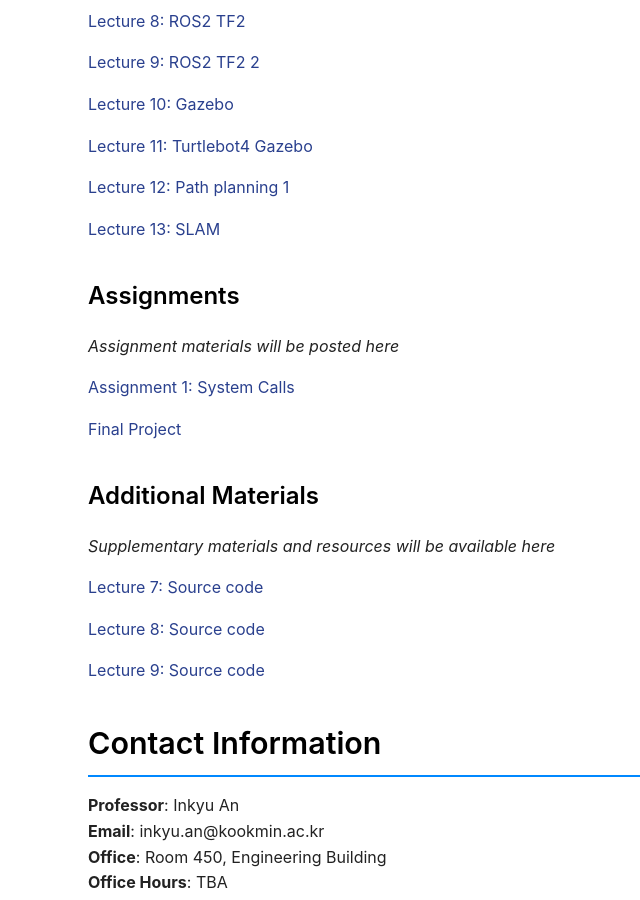
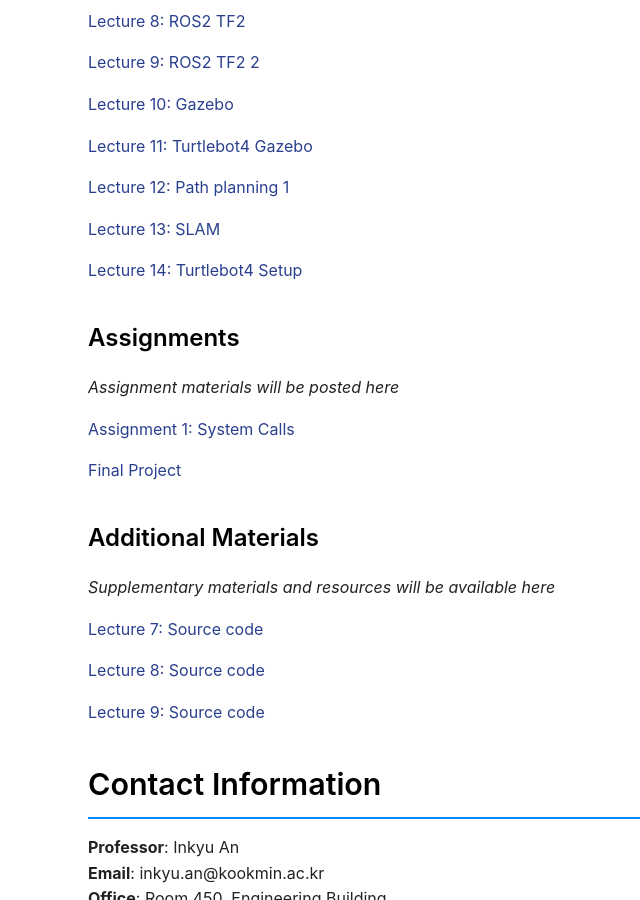
Before and after one commit to mairlab-KM/mairlab-KM.github.io, a Jekyll site: the page built from courses/operating-systems-practice-2025fall.md, in a window 1280 px wide and 900 px high, scrolled down 4078 px. Shown: the whole window, without its empty margins (125-765 px from the left). Built offline with Jekyll 4.4.1, drawn with Linux system fonts in a browser that asks for light colours.

Commit message:
update lectur 14 of OSP

```diff
--- a/courses/operating-systems-practice-2025fall.md
+++ b/courses/operating-systems-practice-2025fall.md
@@ -181,6 +181,8 @@ By the end of this course, students will be able to:
 
 [Lecture 13: SLAM](/assets/courses/operating-systems-practice-2025fall/lectures/Lec13_SLAM.pdf)
 
+[Lecture 14: Turtlebot4 Setup](/assets/courses/operating-systems-practice-2025fall/lectures/Lec14_Turtlebot4_Setup.pdf)
+
 <!-- Example format - uncomment and modify as you add materials:
 - [Lecture 1: Introduction to OS Practice](/assets/courses/operating-systems-practice-2025fall/lectures/lecture01-introduction.pdf)
 - [Lecture 2: Process Management](/assets/courses/operating-systems-practice-2025fall/lectures/lecture02-processes.pdf)
```
Also changed, not shown: 1 other file.
